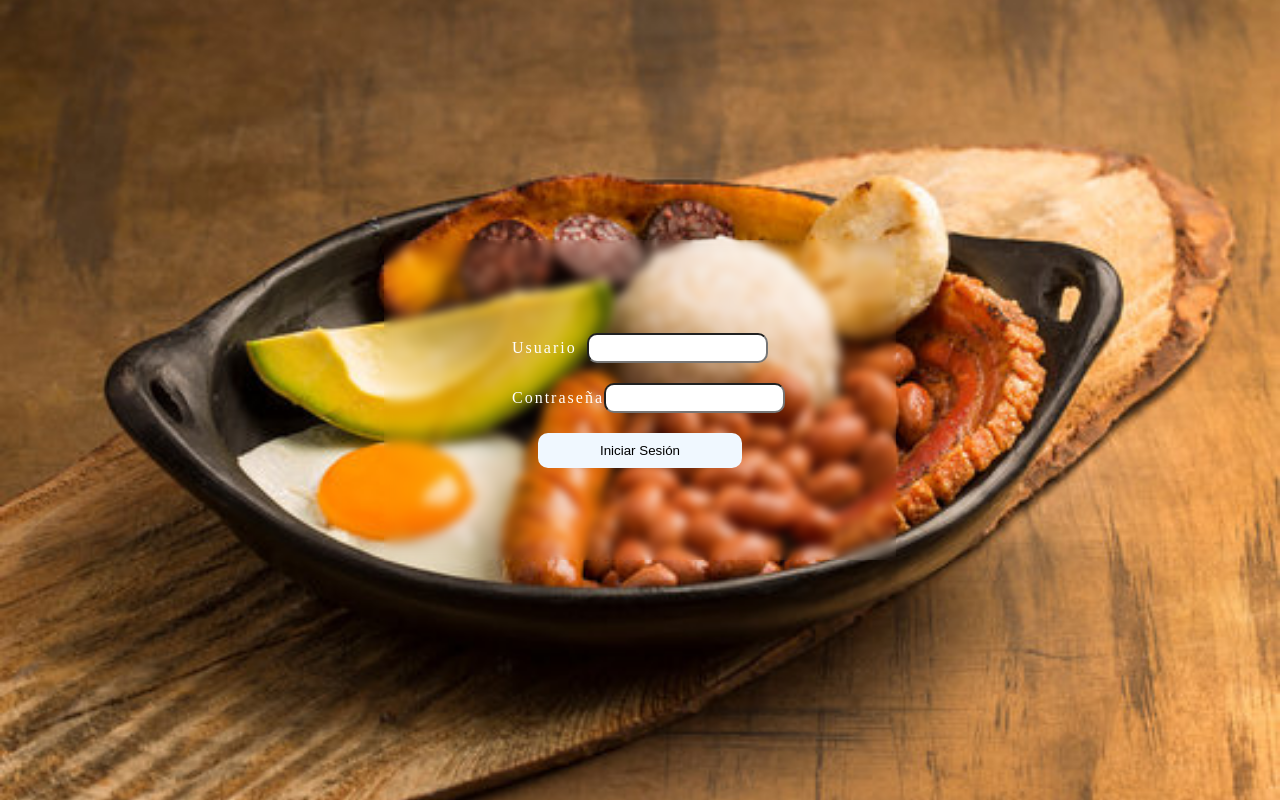
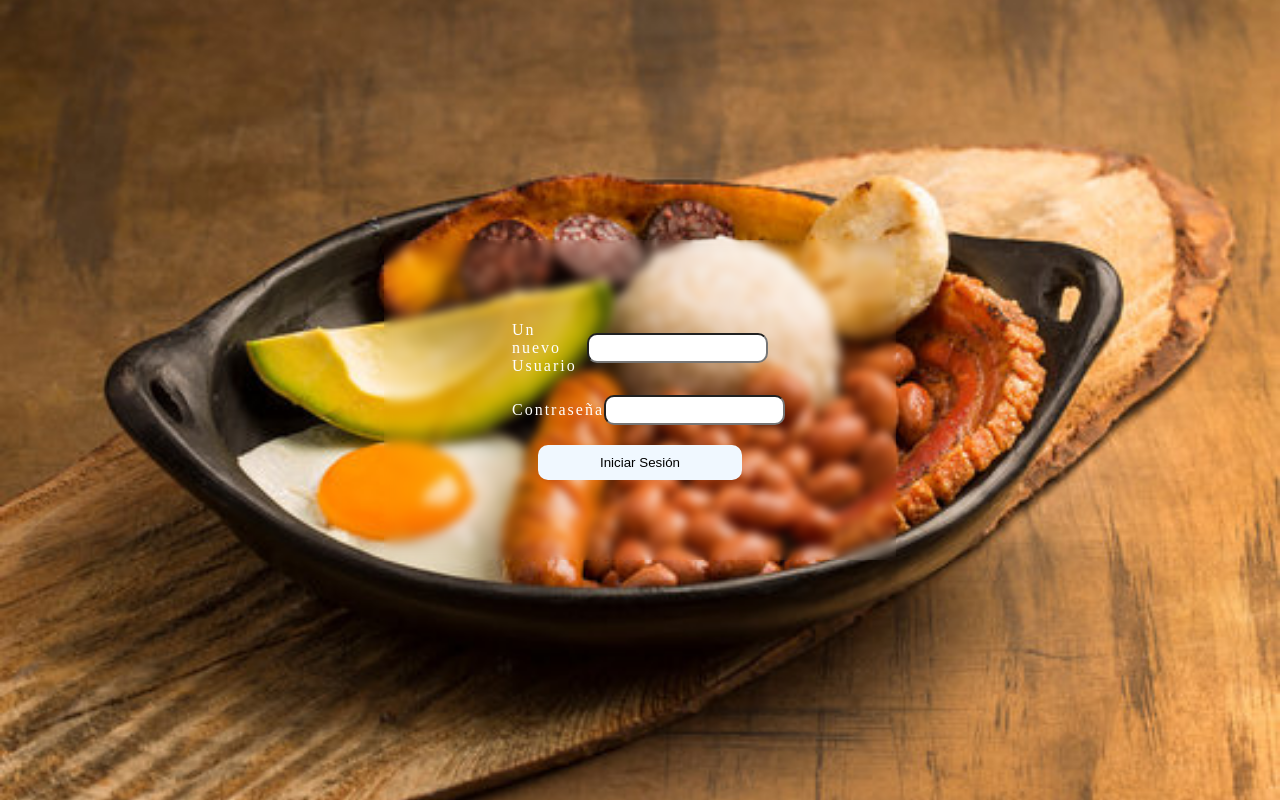
Before and after one commit to jdar0721/introduccion-dom, a plain HTML site: page index.html in a window 1280 px wide. Drawn offline with Linux system fonts and the light colour scheme.

Commit message:
Se da la introducción al dom

```diff
--- a/index.html
+++ b/index.html
@@ -10,7 +10,7 @@
 
         <form class="form" action="">
             <div>
-                <label for="">Usuario</label>
+                <label id="usuario">Usuario</label>
                 <input type="text">
             </div>
             <div>
--- a/view/public/css/estilos.css
+++ b/view/public/css/estilos.css
@@ -1,7 +1,7 @@
 *{
     padding: 0%;
     margin: 0;
-    box-sizing: border-box;  /* Los elementos  se van a separar segun el borde del contenido*/
+    box-sizing: border-box;
 }
 
 body{
@@ -39,7 +39,7 @@ body{
     outline: none;
     height: 30px;
     border-radius: 10px;
-    /* text-transform: uppercase;  siempre este en mayuscula*/
+
 }
 .form button{
     width: 40%;
--- a/view/public/js/script.js
+++ b/view/public/js/script.js
@@ -0,0 +1,3 @@
+/* Selectores */
+
+console.log(document.getElementById("usuario").textContent = 'Un nuevo Usuario')
```
Also changed, not shown: notas.txt, script.js (deleted).
